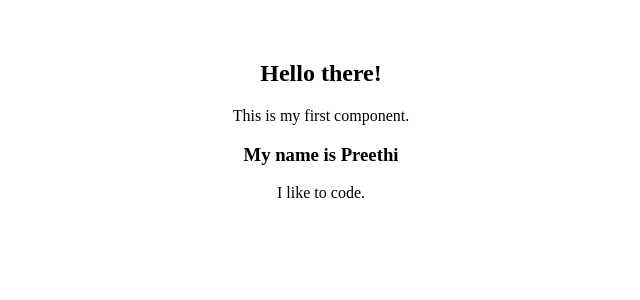
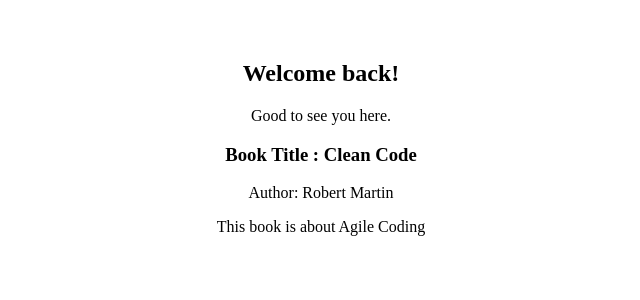
Before and after one commit to preethz2567/react-learning-week3, a React (Vite) app: page / in a window 1280 px wide. Shown: the top 300 px of the page, without its empty margins (319-959 px from the left). Built offline with nearby package versions, Linux system fonts and the light colour scheme.

Commit message:
completed 02-ClassComponents exercise

```diff
--- a/src/App.jsx
+++ b/src/App.jsx
@@ -1,3 +1,3 @@
-import ExerciseApp from "./practice/02-react-basics/exercises/01-Components"
+import ExerciseApp from "./practice/02-react-basics/exercises/02-ClassComponents"
 
 export default ExerciseApp
--- /dev/null
+++ b/src/practice/02-react-basics/exercises/02-ClassComponents.jsx
@@ -0,0 +1,44 @@
+// TOPIC: Class Components
+// Old way of writing React components (before hooks).
+// You extend React.Component and use this.state and this.props.
+
+import React from "react";
+
+class WelcomeBanner extends React.Component {
+  render() {
+    return (
+      <div>
+        <h2>Welcome back!</h2>
+        <p>Good to see you here.</p>
+      </div>
+    )
+  }
+}
+
+class App extends React.Component {
+  render() {
+    return (
+      <div>
+        <WelcomeBanner />
+        <BookCard />
+      </div>
+    )
+  }
+}
+
+
+class BookCard extends React.Component {
+
+  render() {
+    return (
+      <>
+        <h3>Book Title : Clean Code</h3>
+        <p> Author: Robert Martin</p>
+        <p> This book is about Agile Coding</p>
+      </>
+    );
+  }
+}
+
+
+export default App
```
